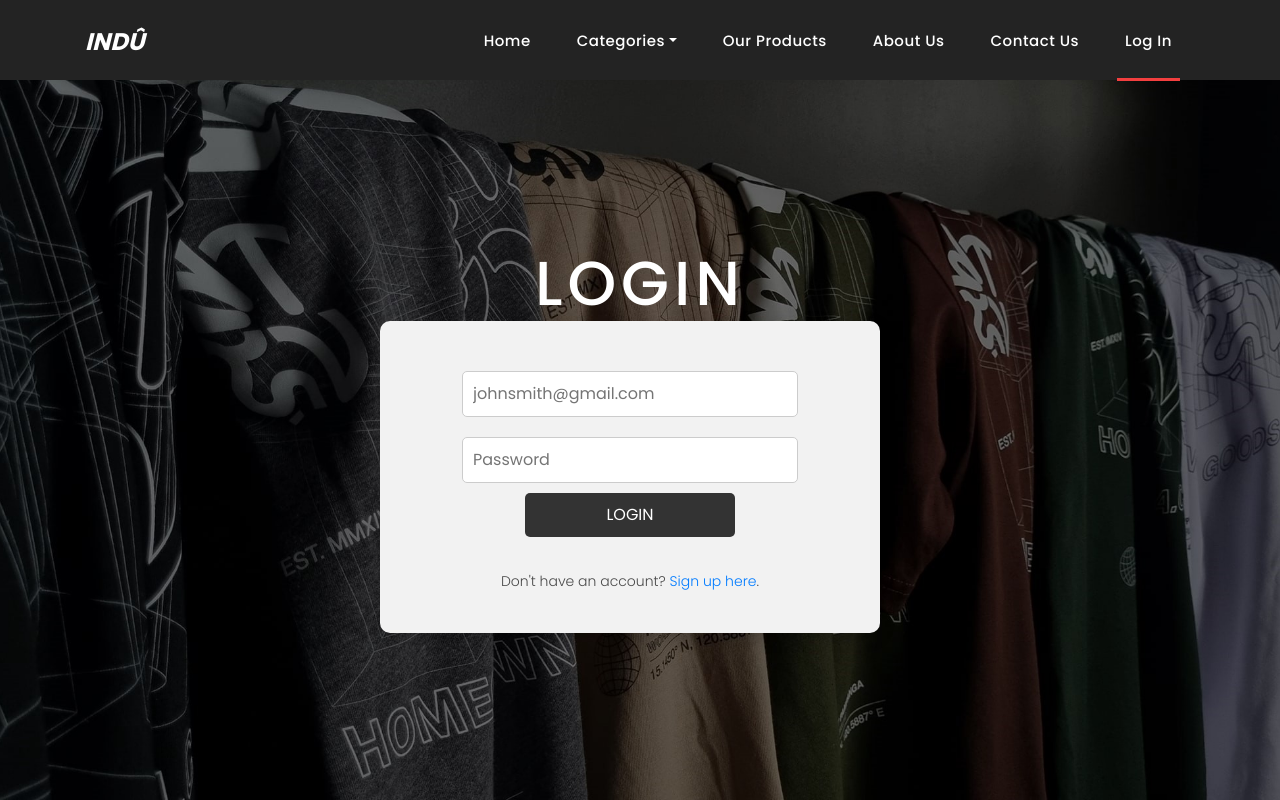
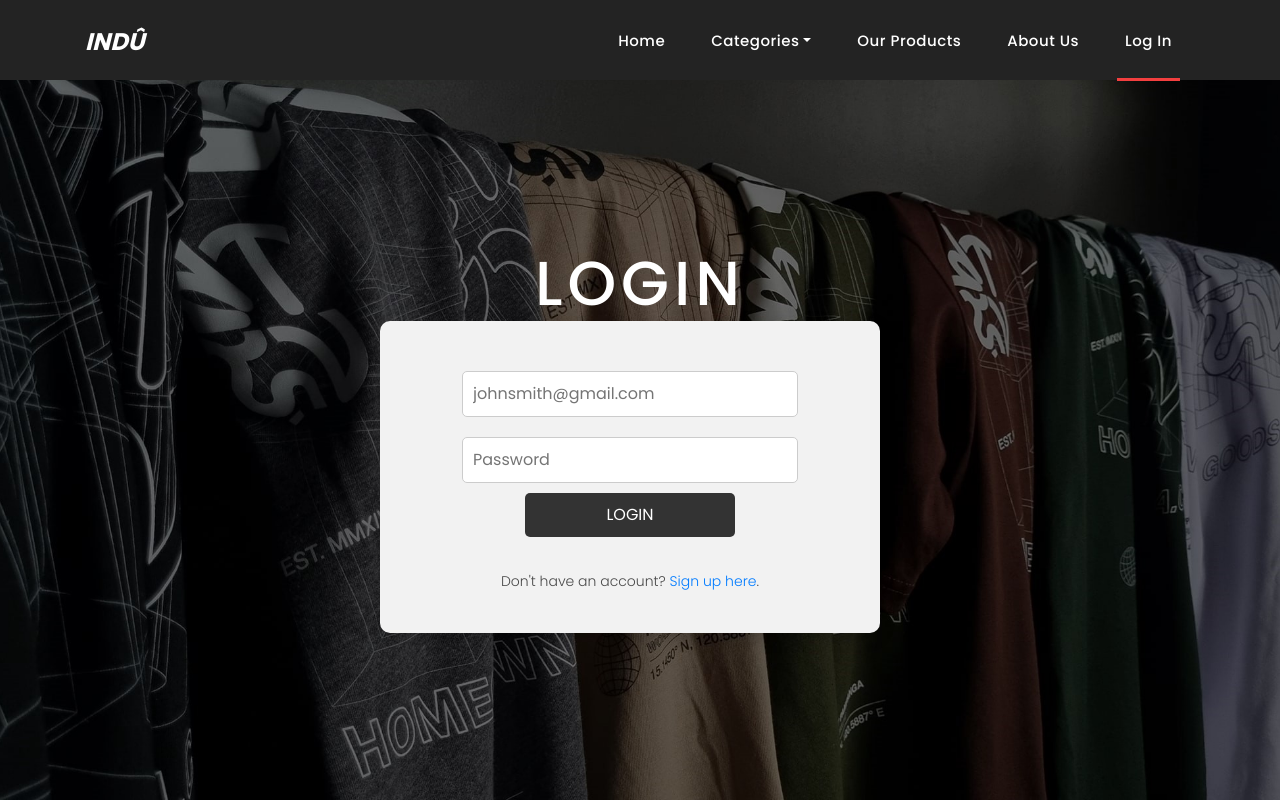
Before and after one commit to jimwhell/Indu, a website: page views/login.html in a window 1280 px wide. Drawn offline with Linux system fonts and the light colour scheme; files that its build step writes are made by us from their sources; no server answers; files whose address does not match are found by name.

Commit message:
Update login.html

```diff
--- a/views/login.html
+++ b/views/login.html
@@ -59,9 +59,6 @@
                         <!-- <li class="nav-item">
                             <a class="nav-link" href="createCategory.html">Add Category</a>
                         </li> -->
-                        <li class="nav-item">
-                          <a class="nav-link" href="/contact">Contact Us</a>
-                        </li>
                         <li class="nav-item active">
                             <a class="nav-link" href="/login">Log In
                                 <span class="sr-only">(current)</span>
```
